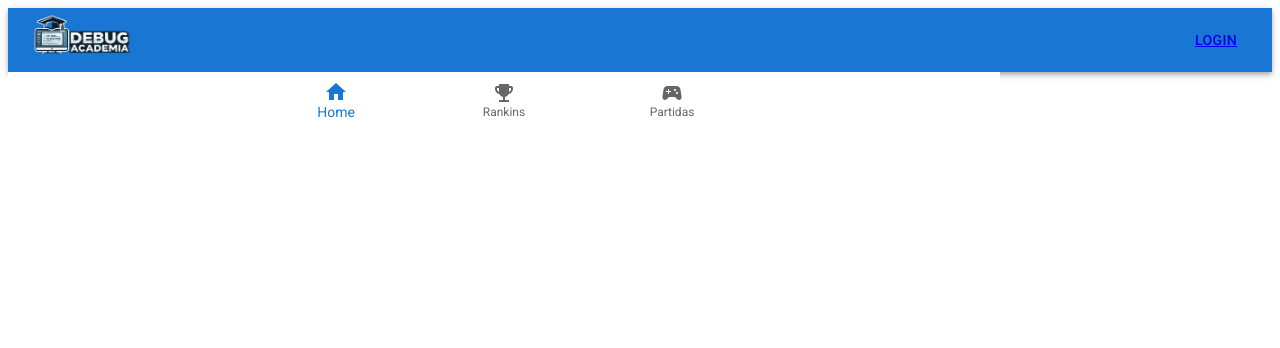
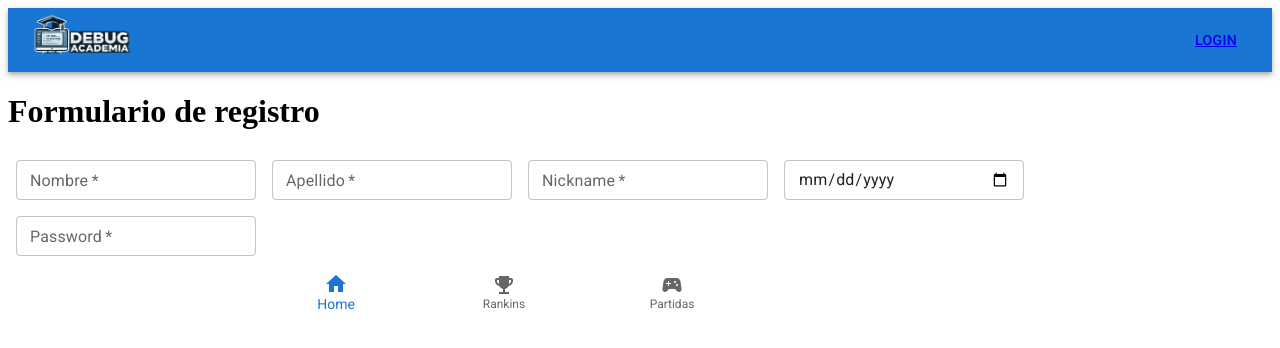
Before and after one commit to ImanolAmado/debug-app, a React (Create React App) app: page /registro in a window 1280 px wide. Shown: the top 348 px of the page. Built offline with nearby package versions, Linux system fonts and the light colour scheme.

Commit message:
commit formularioCasiCompleto

```diff
--- a/src/AppRoutes.js
+++ b/src/AppRoutes.js
@@ -2,6 +2,7 @@ import Home from './pages/Home';
 import Partidas from './pages/Partidas';
 import Rankings from './pages/Rankings';
 import Usuario from './pages/Usuario';
+import Registro from './pages/Registro';
 import { Route, Routes } from 'react-router-dom';
 
 
@@ -13,6 +14,7 @@ return (
     <Route path="/rankings" element={<Rankings/>}/>
     <Route path="/partidas" element={<Partidas/>}/>
     <Route path="/usuario" element={<Usuario/>}/>
+    <Route path="/registro" element={<Registro/>}/>
 </Routes>
 );
 
--- a/src/components/BotonBasico.js
+++ b/src/components/BotonBasico.js
@@ -1,11 +1,9 @@
 import * as React from 'react';
-import Stack from '@mui/material/Stack';
 import Button from '@mui/material/Button';
+import { Link } from 'react-router-dom';
 
-export default function BotonBasico({tipo, texto}) {
+export default function BotonBasico({tipo, texto, ruta}) {
   return (
-    <Stack spacing={2} direction="row">
-      <Button variant={tipo}>{texto}</Button>
-    </Stack>
+  <Button className="tw-w-64" component={Link} to={ruta} variant={tipo}>{texto}</Button>
   );
 }
--- a/src/pages/Home.js
+++ b/src/pages/Home.js
@@ -1,5 +1,6 @@
 import BotonBasico from '../components/BotonBasico';
 import '../index.css';
+
 
 export default function Home(){
 
@@ -32,8 +33,8 @@ export default function Home(){
             <p className='tw-text-center'>Únete y empieza a practicar con nuestras preguntas diarias. Compite con tus compañeros en los rankings globales y semanales. ¡Desarrolla todo tu potencial!</p>
             <img className="tw-mt-6" src="/home/foto7.png" width={'60%'} alt="grupo de estudiantes"></img>
         </div>
-        <div className='tw-flex tw-flex-col tw-mt-8 tw-items-center'>
-            <BotonBasico tipo="contained" texto="Crea tu perfil con nosotros"></BotonBasico>
+        <div className='tw-flex tw-flex-col tw-mt-10 tw-items-center'>
+            <BotonBasico tipo="contained" ruta="/registro" texto="Crea tu perfil con nosotros"></BotonBasico>
         </div>
         <div className='tw-flex tw-flex-col tw-mt-5 tw-mb-10 tw-items-center'>
             <BotonBasico tipo="outlined" texto="Ya tengo una cuenta"></BotonBasico>
--- /dev/null
+++ b/src/pages/Registro.js
@@ -0,0 +1,145 @@
+import * as React from 'react';
+import Box from '@mui/material/Box';
+import TextField from '@mui/material/TextField';
+import { useState } from 'react';
+
+
+
+export default function Registro(){
+
+
+    // Estado del formulario
+    const [formulario, setFormulario] = useState(
+        {
+         nombre: "",
+         apellido: "",
+         email: "",
+         nickname: "",
+         fecha_nacimiento:"",
+         password: ""
+        }
+    );
+
+
+    // Estado control de errores
+    const [error, setError] = useState(
+        {
+         nombre: false,
+         apellido: false,
+         email: false,
+         nickname: false,
+         fecha_nacimiento: false,
+         password: false
+        }
+    );
+
+
+    // Mensajes de errores
+    const [mensajeError, setMensajeError] = useState(
+        {
+         nombre: "",
+         apellido: "",
+         email: "",
+         nickname: "",
+         fecha_nacimiento: "",
+         password: ""
+        }
+    );
+
+
+
+
+
+    // Actualiza el estado del formulario
+    function handleOnChange(event){
+        console.log(event.target.value);
+        const { value, name } = event.target;
+        setFormulario({...formulario,
+        [name]:value });
+    }
+
+
+return(
+<div>
+
+<Box
+      component="form"
+      sx={{ '& .MuiTextField-root': { m: 1, width: '30ch' } }}
+
+      autoComplete="off"
+    >
+    <div className="tw-text-center tw-mt-4">
+        <h1>Formulario de registro</h1>
+    </div>
+
+
+    <div className='tw-flex tw-flex-col tw-mt-10 tw-items-center tw-mt-2'>
+        <TextField
+          required
+          error={error.nombre}
+          helperText={mensajeError.nombre}
+          id="nombre"
+          name="nombre"
+          label="Nombre"
+          placeholder='nombre'
+          size="small"
+          minLength={3}
+          maxLength={100}
+          onChange = {handleOnChange}
+          value={formulario.nombre}
+        />
+        <TextField
+          required
+          id="apellido"
+          label="Apellido"
+          name="apellido"
+          placeholder="apellido"
+          size="small"
+          minLength={3}
+          maxLength={100}
+          onChange = {handleOnChange}
+          value={formulario.apellido}
+        />
+
+        <TextField
+          required
+          id="nickname"
+          name="nickname"
+          label="Nickname"
+          placeholder='nickname'
+          size="small"
+          minLength={3}
+          maxLength={15}
+          onChange = {handleOnChange}
+          value={formulario.nickname}
+        />
+
+        <TextField
+          required
+          type="date"
+          id="fecha_nacimiento"
+          name="fecha_nacimiento"
+          size="small"
+          onChange = {handleOnChange}
+          value={formulario.fecha_nacimiento}
+        />
+
+        <TextField
+          required
+          id="password"
+          label="Password"
+          type="password"
+          name="password"
+          autoComplete="current-password"
+          size="small"
+          minLength={6}
+          maxLength={255}
+          onChange = {handleOnChange}
+          value={formulario.password}
+        />
+    </div>
+</Box>
+</div>
+
+);
+}
```
